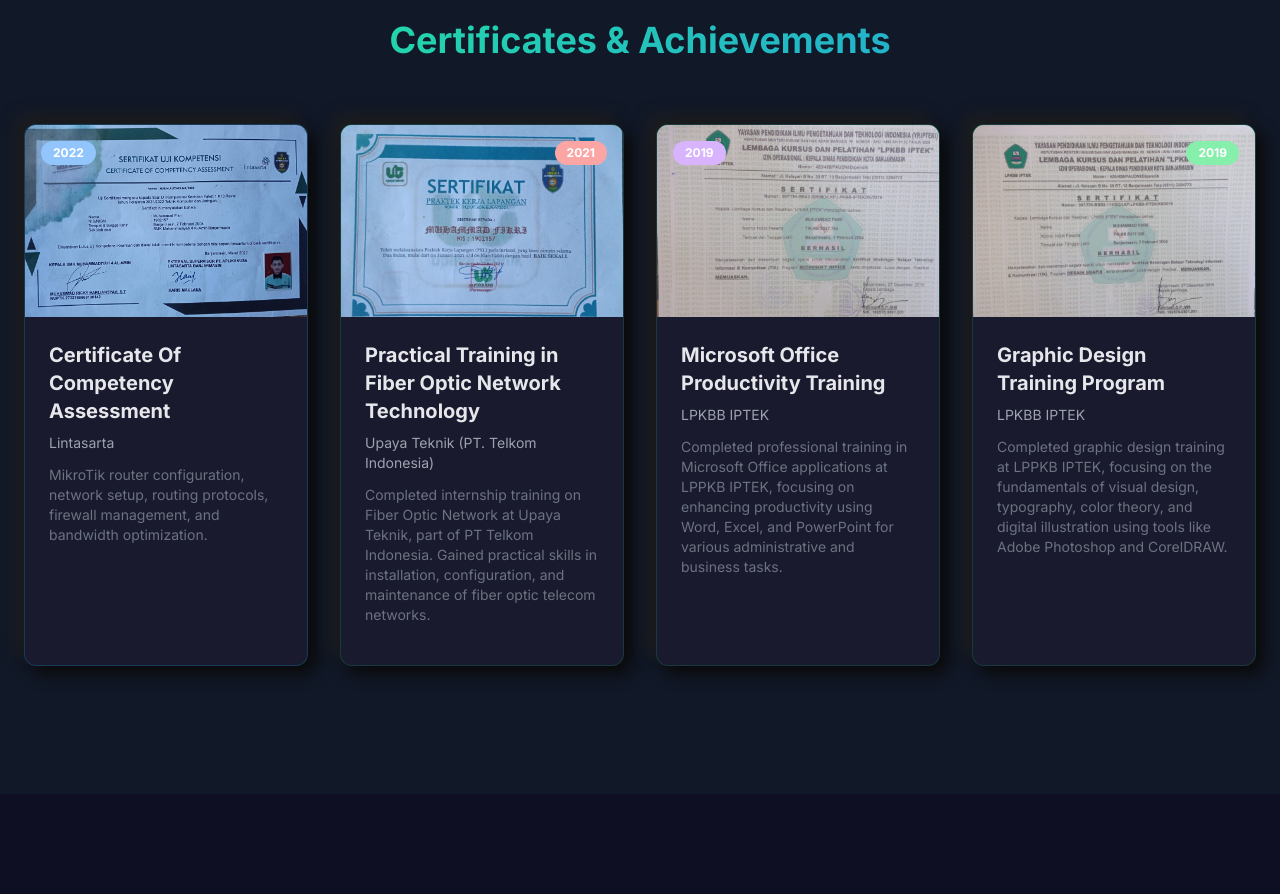
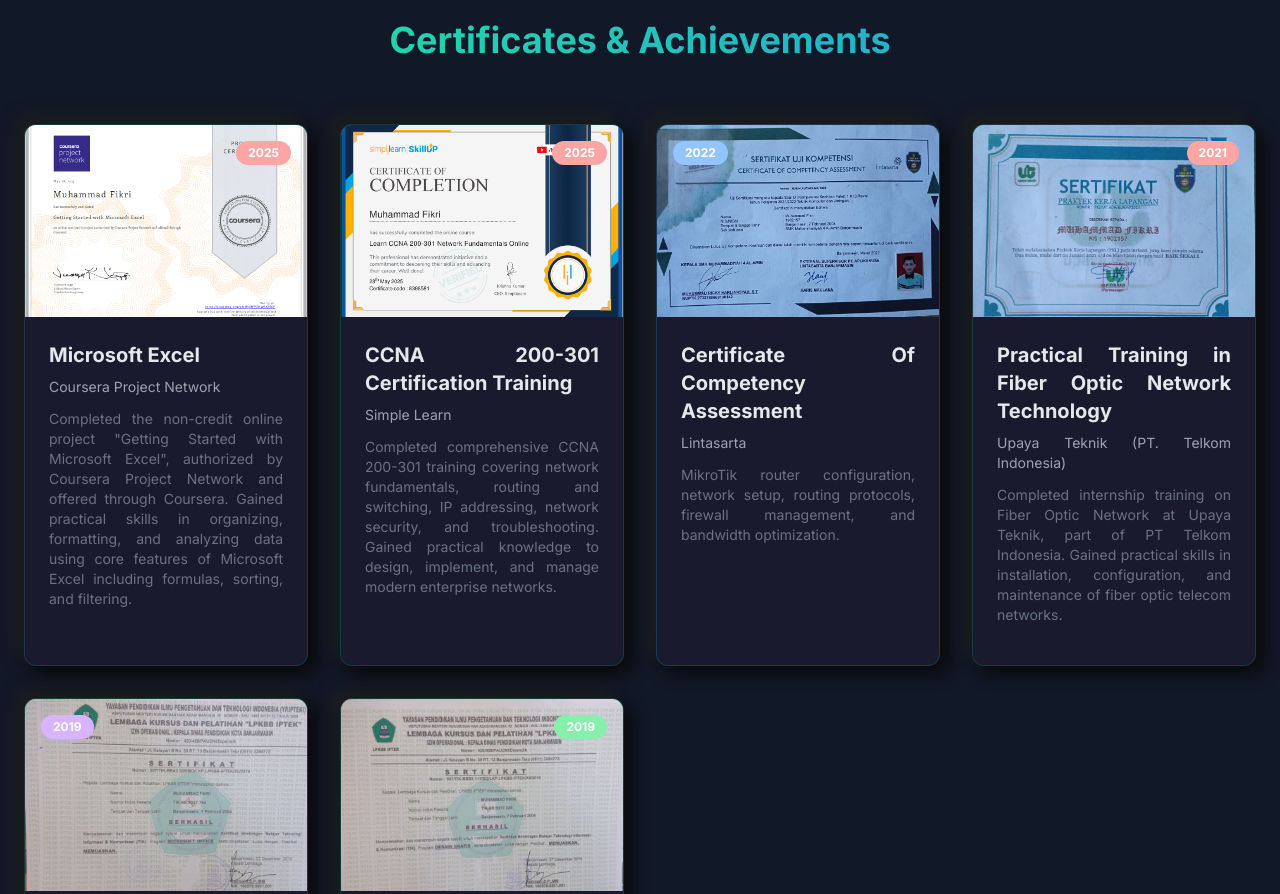
Before and after one commit to isbandriyati/PortofolioJunaedy, a plain HTML site: page index.html in a window 1280 px wide. Shown: the part 4000-4894 px from the top of the page. Drawn offline with nearby package versions, Linux system fonts and the light colour scheme.

Commit message:
add certi

```diff
--- a/index.html
+++ b/index.html
@@ -788,7 +788,44 @@
                 </span>
             </h2>
 
-            <div class="card-grid cols-3">
+            <div class="card-grid cols-3 text-justify">
+
+                <div class="certificate-card rounded-xl overflow-hidden shadow-neuro-light dark:shadow-neuro-dark bg-light-card dark:bg-dark-card glass dark:glass border border-green-glow/20">
+                    <div class="relative h-40 sm:h-48 bg-gradient-to-br from-green-500 to-emerald-600 flex items-center justify-center">
+                        <img src="image/coursera.png" alt="Certificate coursera" class="w-full h-full object-cover" />
+                        <div class="absolute inset-0 flex items-center justify-center">
+                            <div class="text-center text-white">
+                            </div>
+                        </div>
+                        <div class="absolute top-4 right-4 px-3 py-1 rounded-full bg-red-300 text-white text-xs font-bold">
+                            2025
+                        </div>
+                    </div>
+                    <div class="p-4 sm:p-6">
+                        <h3 class="text-lg sm:text-xl font-bold mb-2">Microsoft Excel</h3>
+                        <p class="text-gray-600 dark:text-gray-400 mb-3 text-sm">Coursera Project Network</p>
+                        <p class="text-xs sm:text-sm text-gray-500 dark:text-gray-500 mb-4">Completed the non-credit online project "Getting Started with Microsoft Excel", authorized by Coursera Project Network and offered through Coursera. Gained practical skills in organizing, formatting, and analyzing data using core features of Microsoft Excel including formulas, sorting, and filtering.</p>
+                    </div>
+                </div>
+
+                <div class="certificate-card rounded-xl overflow-hidden shadow-neuro-light dark:shadow-neuro-dark bg-light-card dark:bg-dark-card glass dark:glass border border-green-glow/20">
+                    <div class="relative h-40 sm:h-48 bg-gradient-to-br from-green-500 to-emerald-600 flex items-center justify-center">
+                        <img src="image/ccn.png" alt="Certificate ccn" class="w-full h-full object-cover" />
+                        <div class="absolute inset-0 flex items-center justify-center">
+                            <div class="text-center text-white">
+                            </div>
+                        </div>
+                        <div class="absolute top-4 right-4 px-3 py-1 rounded-full bg-red-300 text-white text-xs font-bold">
+                            2025
+                        </div>
+                    </div>
+                    <div class="p-4 sm:p-6">
+                        <h3 class="text-lg sm:text-xl font-bold mb-2">CCNA 200-301 Certification Training</h3>
+                        <p class="text-gray-600 dark:text-gray-400 mb-3 text-sm">Simple Learn</p>
+                        <p class="text-xs sm:text-sm text-gray-500 dark:text-gray-500 mb-4">Completed comprehensive CCNA 200-301 training covering network fundamentals, routing and switching, IP addressing, network security, and troubleshooting. Gained practical knowledge to design, implement, and manage modern enterprise networks.</p>
+                    </div>
+                </div>
+
                 <!-- Certificate 1 -->
                 <div class="certificate-card rounded-xl overflow-hidden shadow-neuro-light dark:shadow-neuro-dark bg-light-card dark:bg-dark-card glass dark:glass border border-electric-blue/20">
                 <div class="relative h-40 sm:h-48">
```
Also changed, not shown: image/ccn.png (added), image/coursera.png (added).
